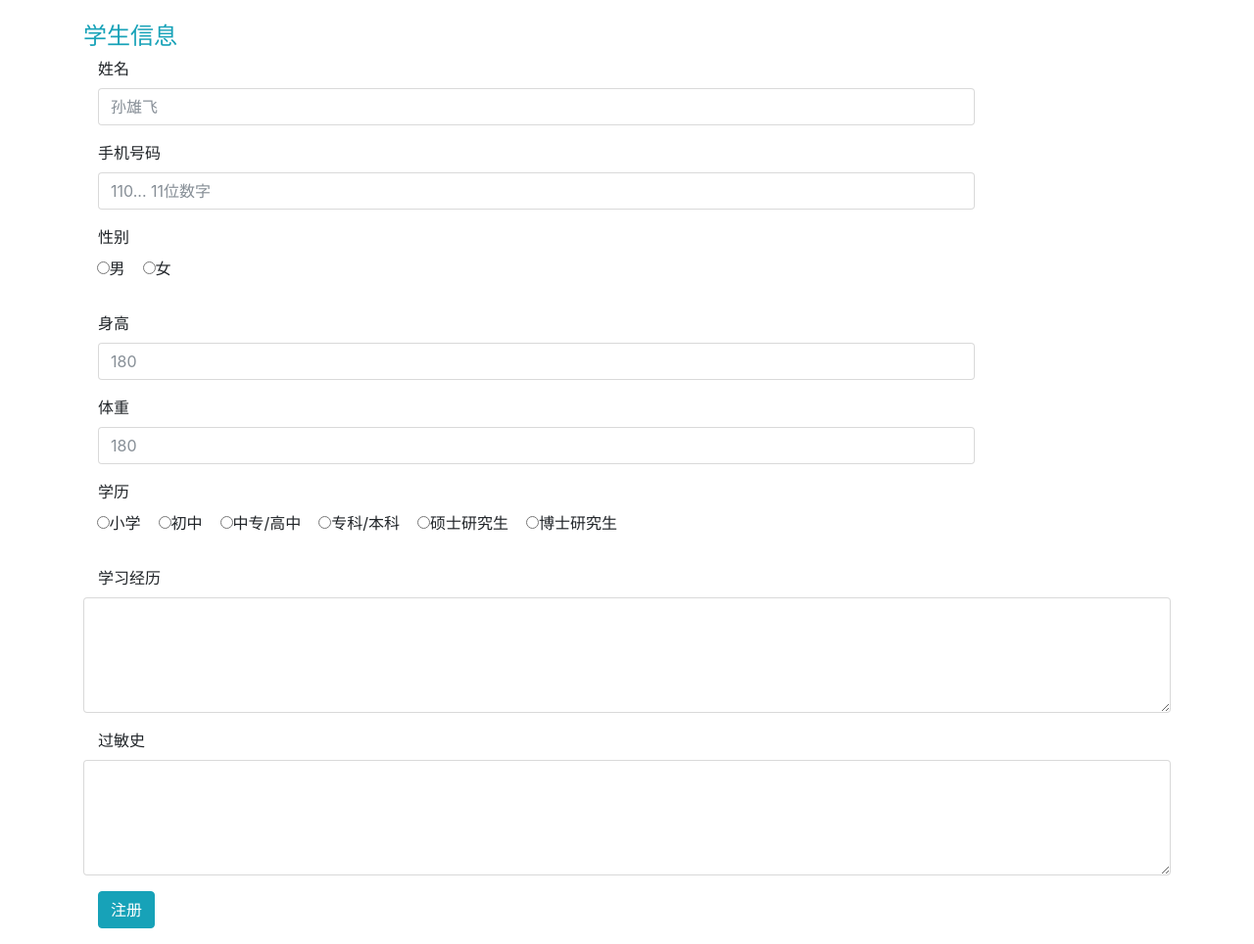
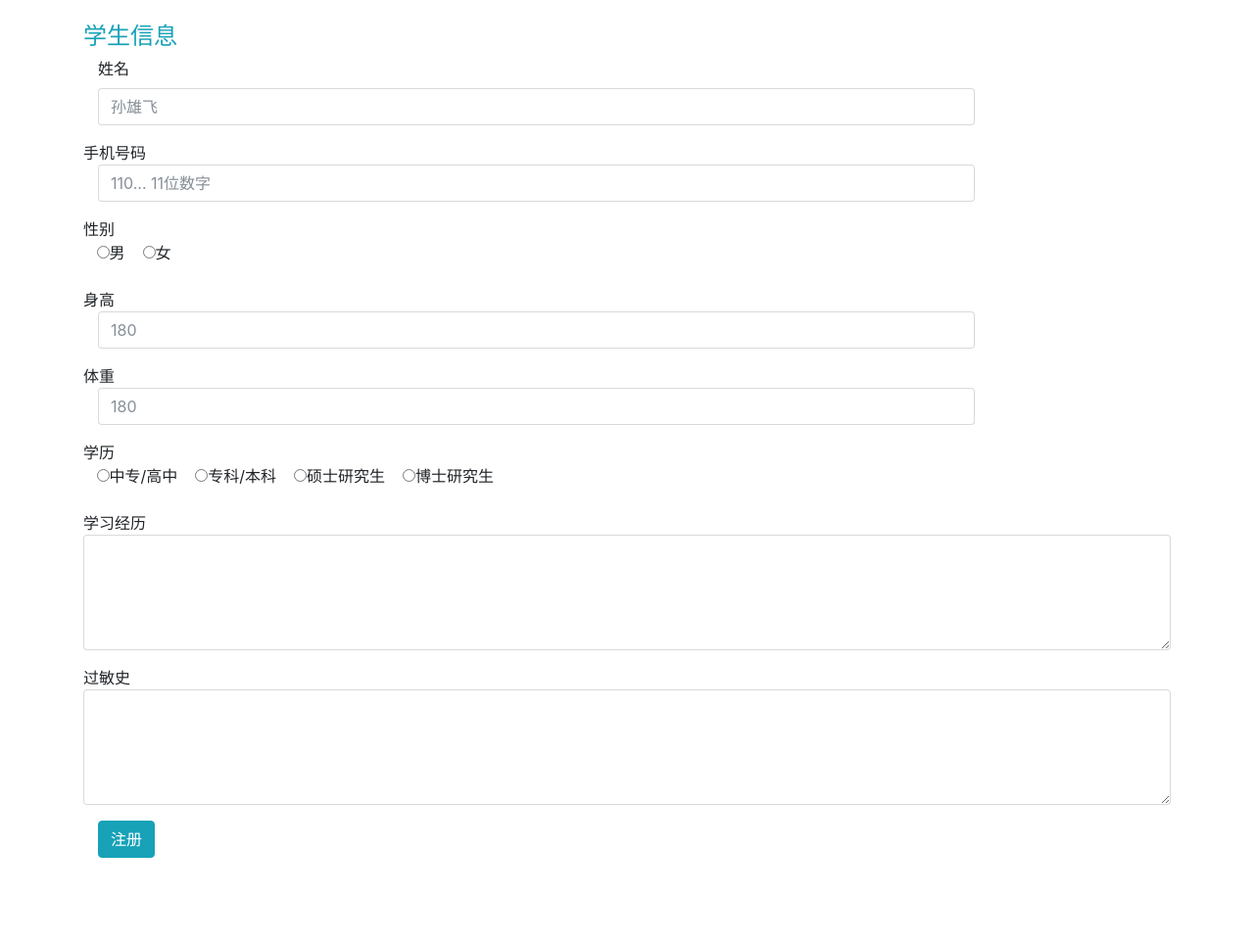
Before and after one commit to kechunlinbot/EducationPlatform, a Django app: template templates/basic_info_stu.html in a window 1280 px wide. Shown: the whole page at 98% size. After the commit the page ends 876 px from the top, so only its background shows below. Run offline with Django 3.2, Linux system fonts and the light colour scheme; the template is opened without the code that fills it, so the values that code supplies are empty; parts of the project's set-up code (start-up, migrations or seed data) failed here and were passed over; some libraries are stand-ins or nearby versions.

Commit message:
删除不必要的标签

```diff
--- a/templates/basic_info_stu.html
+++ b/templates/basic_info_stu.html
@@ -23,61 +23,45 @@
             </div>
           </div>
           <div class="form-group">
-            <label for="inputPhone" class="col-sm-2 control-label">
                 手机号码
-            </label>
             <div class="col-sm-10">
               <input type="text" class="form-control" id="inputPhone" placeholder="110... 11位数字" name="mobile">
             </div>
           </div>
           <div class="form-groupp">
-              <label for="sex" class="col-sm-2 control-label">
                 性别
-              </label>
               <div class="radio">
-                  &nbsp&nbsp&nbsp<label><input type="radio" name="gender" >男</label>
-                  &nbsp&nbsp&nbsp<label><input type="radio" name="gender" >女</label>
+                  &nbsp&nbsp&nbsp<input type="radio" name="gender" value="1">男
+                  &nbsp&nbsp&nbsp<input type="radio" name="gender" value="0">女
               </div><br>
           </div>
           <div class="form-group">
-            <label for="inputheight" class="col-sm-2 control-label">
                 身高
-            </label>
             <div class="col-sm-10">
               <input type="text" class="form-control" id="inputheight" placeholder="180" name="height">
             </div>
           </div>
           <div class="form-group">
-            <label for="inputweight" class="col-sm-2 control-label">
                 体重
-            </label>
             <div class="col-sm-10">
               <input type="text" class="form-control" id="inputweight" placeholder="180 " name="weight">
             </div>
           </div>
           <div class="form-groupp">
-              <label for="degrees" class="col-sm-2 control-label">
                 <a data-toggle="tooltip" data-placement="top" title="真实学历！">学历</a>
-              </label>
               <div class="radio">
-                  &nbsp&nbsp&nbsp<label><input type="radio" name="degree" >小学</label>
-                  &nbsp&nbsp&nbsp<label><input type="radio" name="degree" >初中</label>
-                  &nbsp&nbsp&nbsp<label><input type="radio" name="degree" >中专/高中</label>
-                  &nbsp&nbsp&nbsp<label><input type="radio" name="degree" >专科/本科</label>
-                  &nbsp&nbsp&nbsp<label><input type="radio" name="degree" >硕士研究生</label>
-                  &nbsp&nbsp&nbsp<label><input type="radio" name="degree" >博士研究生</label>
+                  &nbsp&nbsp&nbsp<input type="radio" name="degree" >中专/高中
+                  &nbsp&nbsp&nbsp<input type="radio" name="degree" >专科/本科
+                  &nbsp&nbsp&nbsp<input type="radio" name="degree" >硕士研究生
+                  &nbsp&nbsp&nbsp<input type="radio" name="degree" >博士研究生
               </div><br>
           </div>
           <div class="form-group">
-              <label for="experience" class="col-sm-2 control-label">
                 学习经历
-              </label>
-              <textarea class="form-control" rows="5" id="comment" name="learning"></textarea>
+              <textarea class="form-control" rows="5" name="learning"></textarea>
           </div>
           <div class="form-group">
-              <label for="Anaphylaxis" class="col-sm-2 control-label">
                 过敏史
-              </label>
               <textarea class="form-control" rows="5" id="comment" name="allergies"></textarea>
           </div>
           <div class="form-group">
```
Also changed, not shown: templates/basic_info_tea.html (+5 -15 lines).
